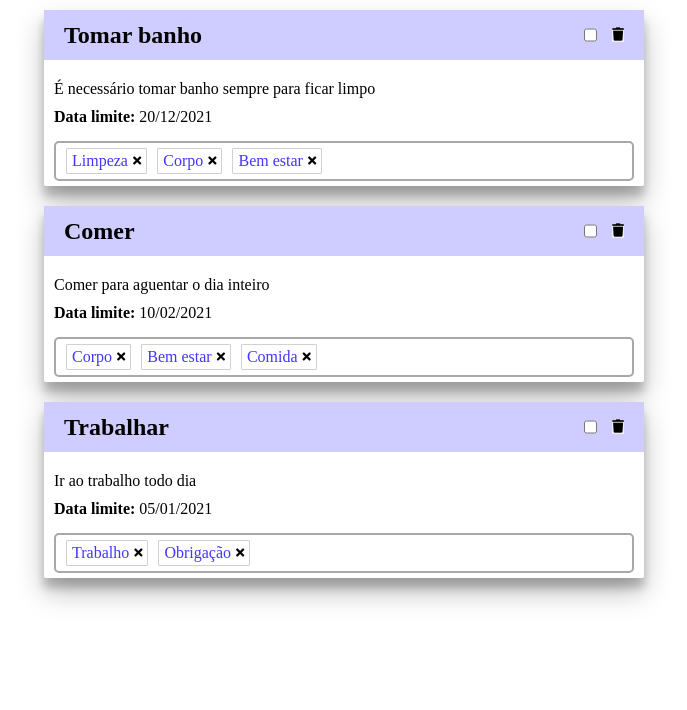
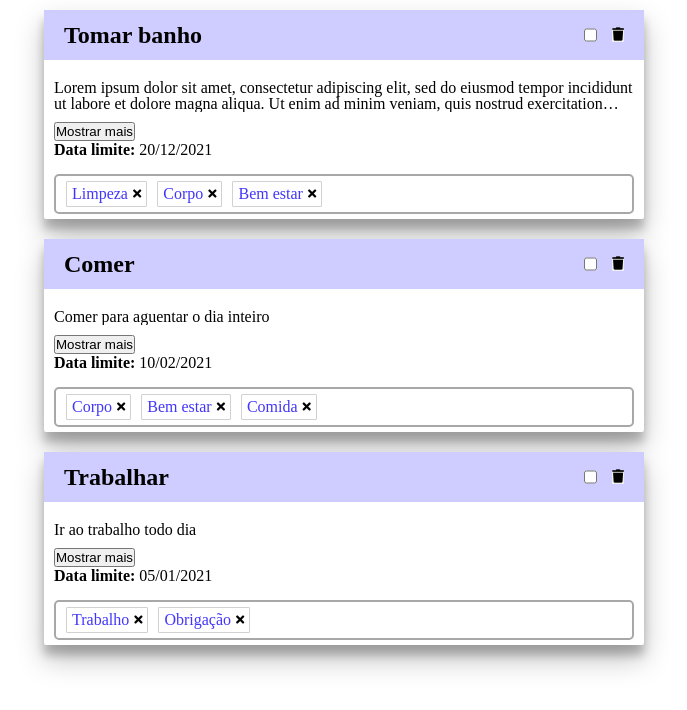
Before and after one commit to Hamilton-Dias/angular-11-todo, an Angular app: page / in a window 1280 px wide. Shown: the top 710 px of the page, without its empty margins (306-993 px from the left). Built offline with nearby package versions, Linux system fonts and the light colour scheme.

Commit message:
backing up

```diff
--- a/src/app/app.component.html
+++ b/src/app/app.component.html
@@ -16,9 +16,10 @@
       </div>
     </div>
     <div class="task-card-description">
-      <p>
+      <p #p [ngClass]="{'hide-text': isTextBiggerThan2Lines(p, task.description)}">
         {{task.description}}
       </p>
+      <button #btn (click)="toggleText(btn)">Mostrar mais</button>
       <p><b>Data limite: </b>{{task.limitDate}}</p>
     </div>
     <div class="task-card-footer">
--- a/src/app/app.component.scss
+++ b/src/app/app.component.scss
@@ -64,6 +64,15 @@ main {
 
             p:first-child {
                 margin: 10px 0;
+                overflow: hidden;
+                text-overflow: ellipsis;
+                display: -webkit-box;
+                -webkit-box-orient: vertical;
+                line-height: 16px;
+            }
+
+            p.hide-text {
+                -webkit-line-clamp: 2;
             }
         }
 
--- a/src/app/app.component.ts
+++ b/src/app/app.component.ts
@@ -21,7 +21,7 @@ export class AppComponent {
     {
       _id: uuidv4(),
       title: 'Tomar banho',
-      description: 'É necessário tomar banho sempre para ficar limpo',
+      description: 'Lorem ipsum dolor sit amet, consectetur adipiscing elit, sed do eiusmod tempor incididunt ut labore et dolore magna aliqua. Ut enim ad minim veniam, quis nostrud exercitation ullamco laboris nisi ut aliquip ex ea commodo consequat. Duis aute irure dolor in reprehenderit in voluptate velit esse cillum dolore eu fugiat nulla pariatur. Excepteur sint occaecat cupidatat non proident, sunt in culpa qui officia deserunt mollit anim id est laborum.',
       limitDate: '20/12/2021',
       tags: ["Limpeza", "Corpo", "Bem estar"]
     },
@@ -43,13 +43,31 @@ export class AppComponent {
 
   removeTask(id: string) {
     this.tasks = this.tasks.filter(task => {
-      return task._id != id
+      return task._id != id;
     })
   }
 
   removeTagFromTask(tagIndex: number, tagToRemove: string) {
     this.tasks[tagIndex].tags = this.tasks[tagIndex].tags.filter(tag => {
-      return tag != tagToRemove
+      return tag != tagToRemove;
     })
   }
+
+  /*
+    https://lists.w3.org/Archives/Public/w3c-wai-gl/2017AprJun/0951.html
+    -> width médio de um char é uns 8px, para fonte com 16px
+    preciso pegar o "estilo computado" para pegar o CSS fora do style="...."
+  */
+  isTextBiggerThan2Lines(element: HTMLElement, text: string) {
+    const width = element.offsetWidth;
+    const fontSize = 8;
+
+    const lines = text.length / (width / fontSize);
+
+    return lines > 2;
+  }
+
+  toggleText(button: HTMLElement) {
+    button.innerHTML = 'Esconder'
+  }
 }
```
